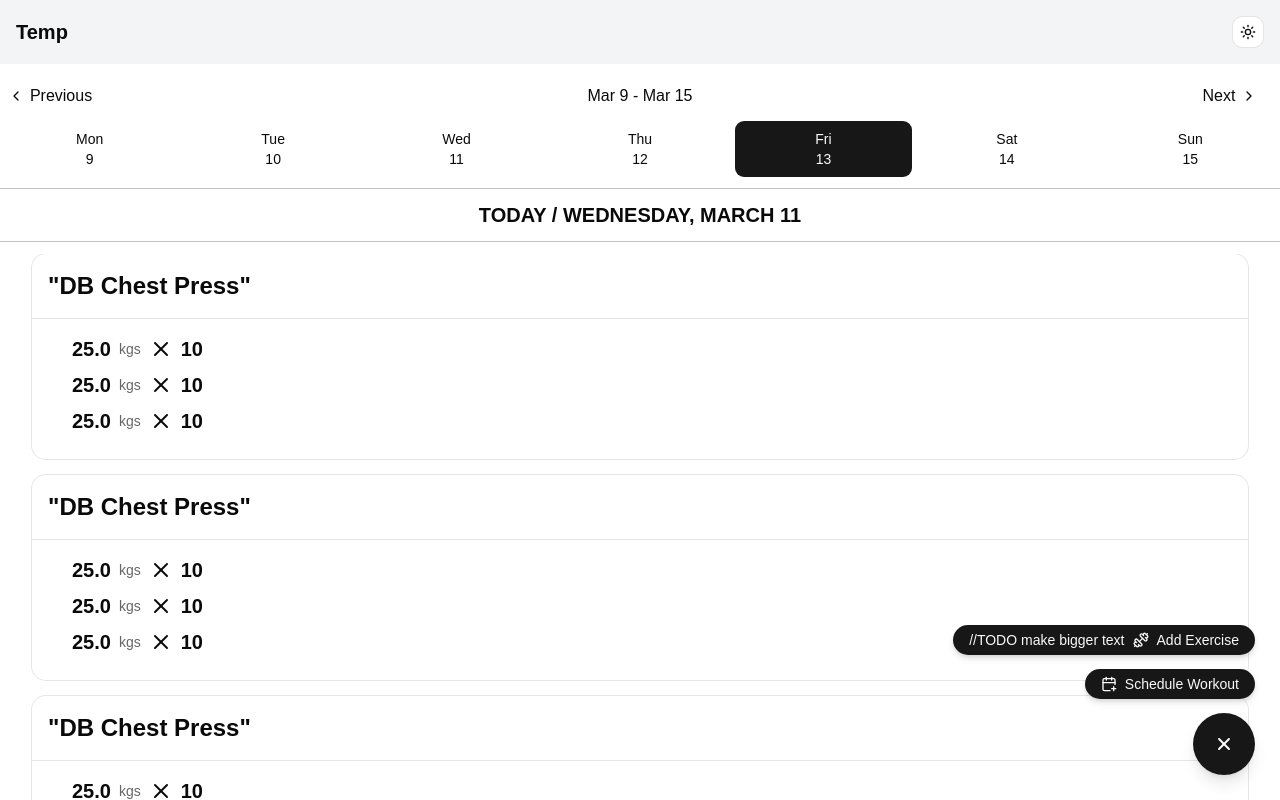
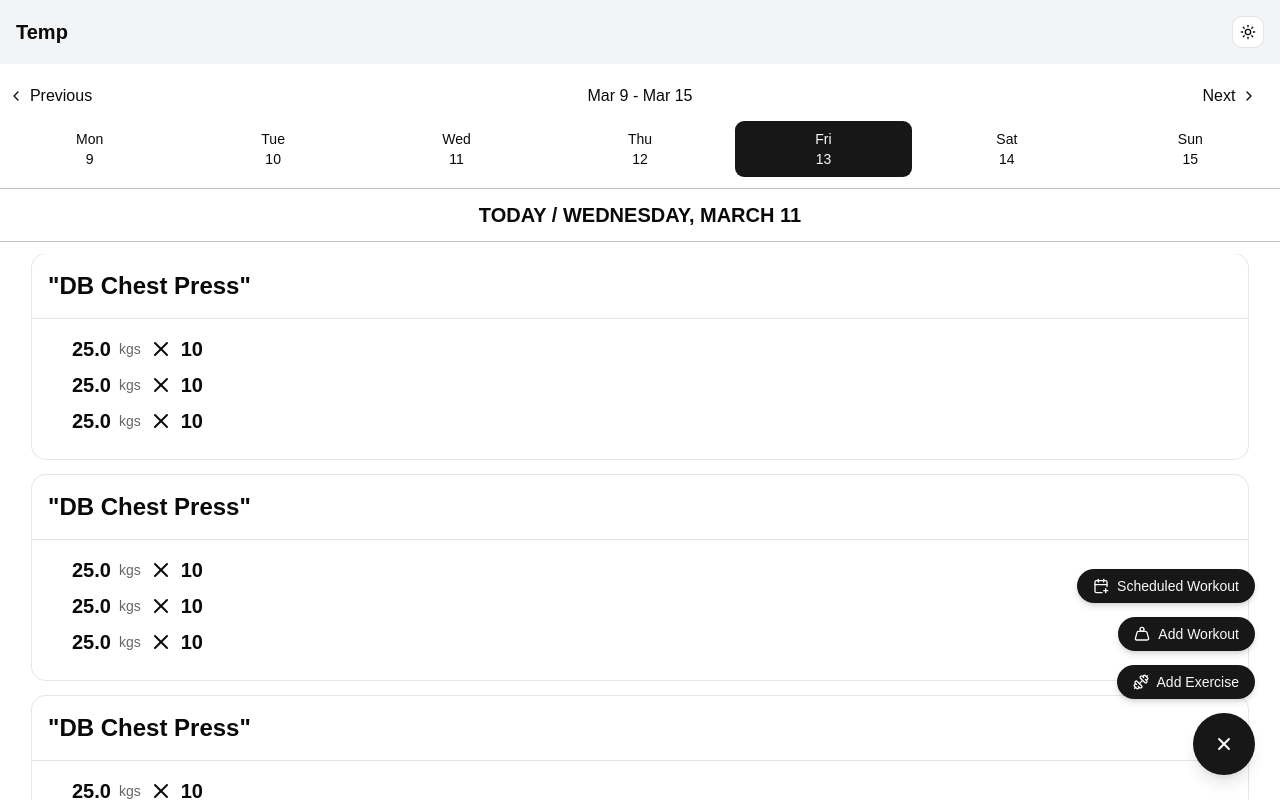
Before and after one commit to Tobias0013/gym-tracker, a Next.js app: page / in a window 1280 px wide. Both pictures are taken after a click on the button 1224 px from the left and 744 px from the top of the page. Built offline with nearby package versions, Linux system fonts and the light colour scheme.

Commit message:
feat: update AddWorkoutFAB buttons with consistent sizing and correct labels

```diff
--- a/src/components/AddWorkoutFAB/index.tsx
+++ b/src/components/AddWorkoutFAB/index.tsx
@@ -2,7 +2,7 @@
 
 import { useState } from "react";
 import { Button } from "@/components/ui/button";
-import { Plus, Dumbbell, CalendarPlus } from "lucide-react";
+import { Plus, Dumbbell, CalendarPlus, Weight } from "lucide-react";
 
 export default function AddWorkoutFAB() {
   const [isOpen, setIsOpen] = useState(false);
@@ -11,15 +11,19 @@ export default function AddWorkoutFAB() {
     <div className="fixed right-6 bottom-[calc(1.5rem+env(safe-area-inset-bottom))] flex flex-col items-end gap-3">
       {isOpen && (
         <>
-          <Button className="rounded-full shadow-md flex gap-2 px-4">
-            //TODO make bigger text
-            <Dumbbell className="h-4 w-4" />
-            Add Exercise
+          <Button size="lg" className="rounded-full shadow-md flex gap-2 px-4">
+            <CalendarPlus className="h-4 w-4" />
+            Scheduled Workout
           </Button>
 
-          <Button className="rounded-full shadow-md flex gap-2 px-4">
-            <CalendarPlus className="h-4 w-4" />
-            Schedule Workout
+          <Button size="lg" className="rounded-full shadow-md flex gap-2 px-4">
+            <Weight className="h-4 w-4" />
+            Add Workout
+          </Button>
+
+          <Button size="lg" className="rounded-full shadow-md flex gap-2 px-4">
+            <Dumbbell size={24} />
+            Add Exercise
           </Button>
         </>
       )}
```
